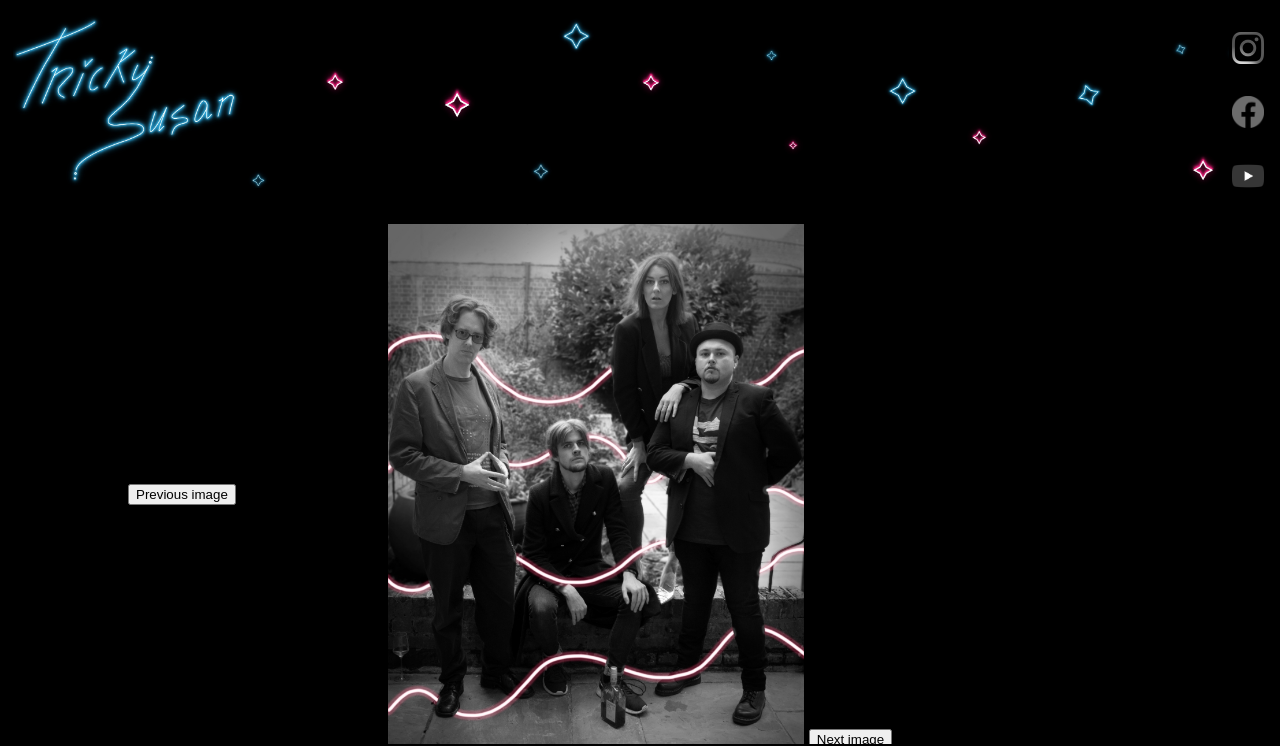
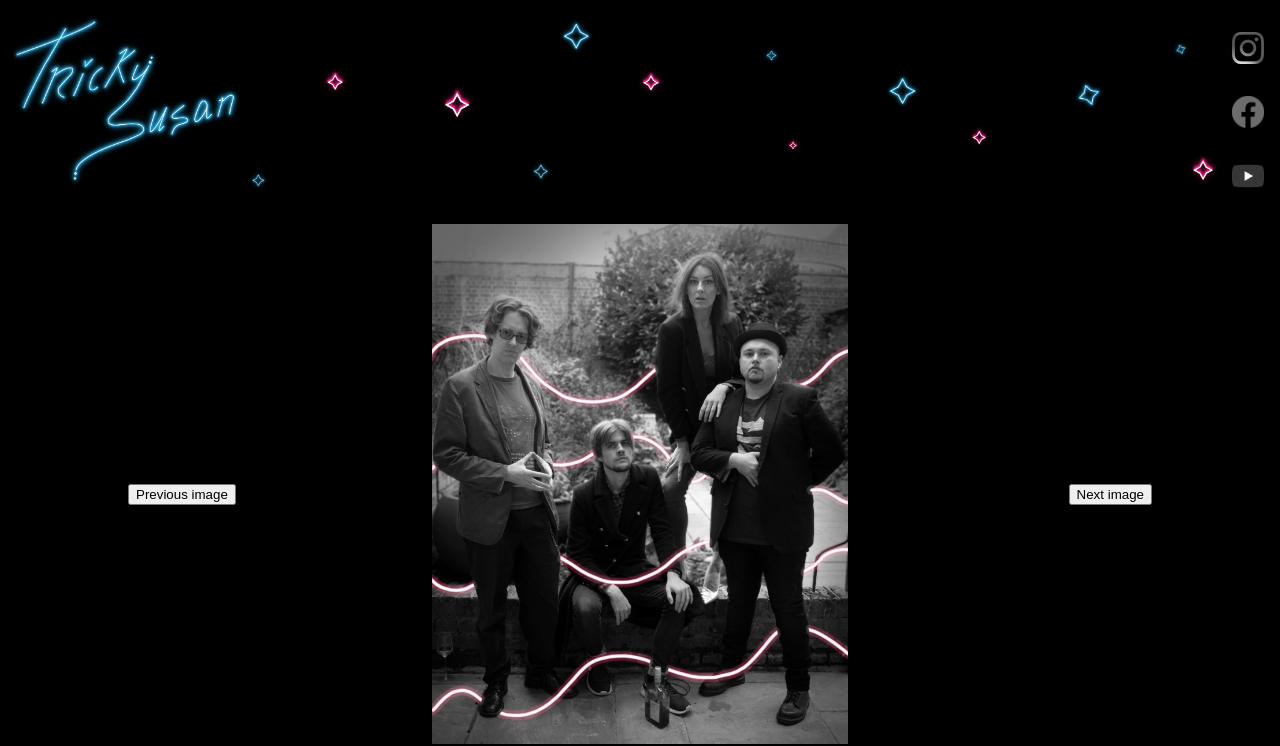
Before and after one commit to CodeKrakken/trickysusan, a PHP site: page / in a window 1280 px wide. Shown: the top 746 px of the page. Run offline with PHP 8.4, Linux system fonts and the light colour scheme.

Commit message:
Move next image button into position. All functioning

```diff
--- a/public/main.js
+++ b/public/main.js
@@ -129,7 +129,7 @@ Vue.component('photos', {
     <div id="photos">
       <button v-on:click="previousImage()" id="previous-button">Previous image</button>
       <img v-bind:src="images[selectedImageIndex]" id="single-photo">
-      <button v-on:click="nextImage()">Next image</button>
+      <button v-on:click="nextImage()" id="next-button">Next image</button>
     </div>
   `,
   data() {
--- a/public/style.css
+++ b/public/style.css
@@ -110,3 +110,9 @@ body {
   top: 50%;
   left: 10%
 }
+
+#next-button {
+  position: absolute;
+  top: 50%;
+  right: 10%
+}
```
